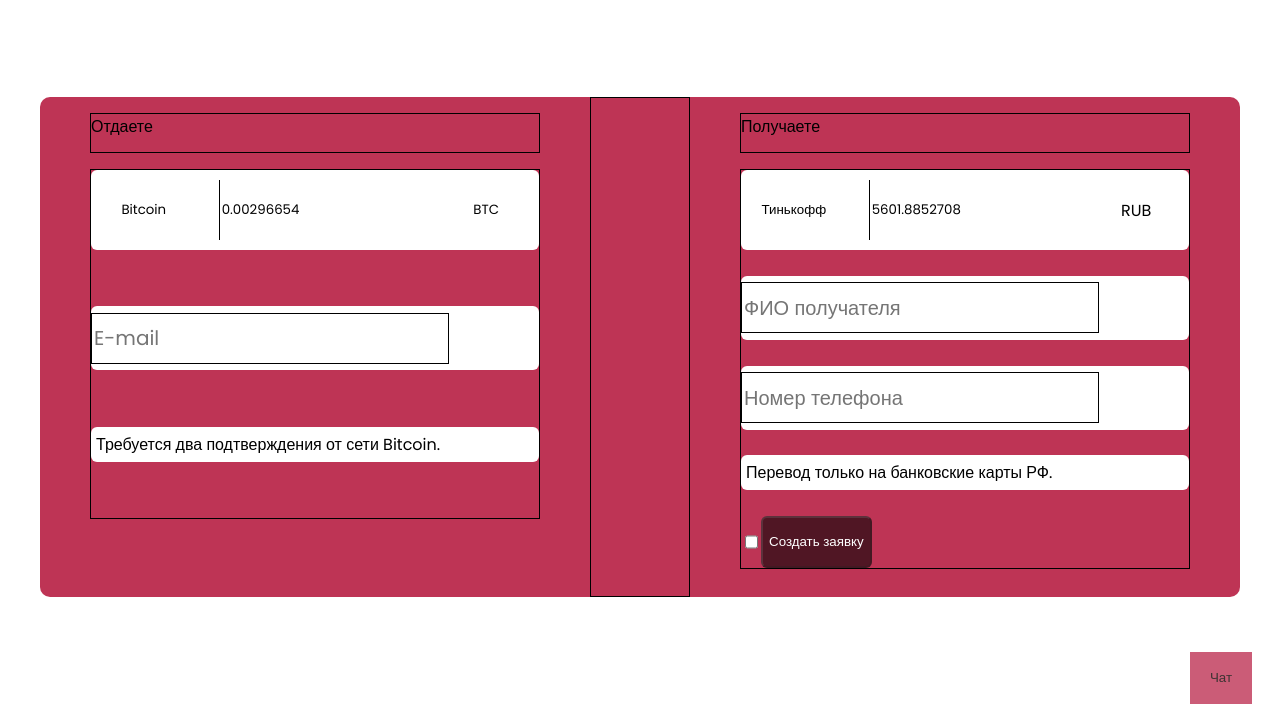
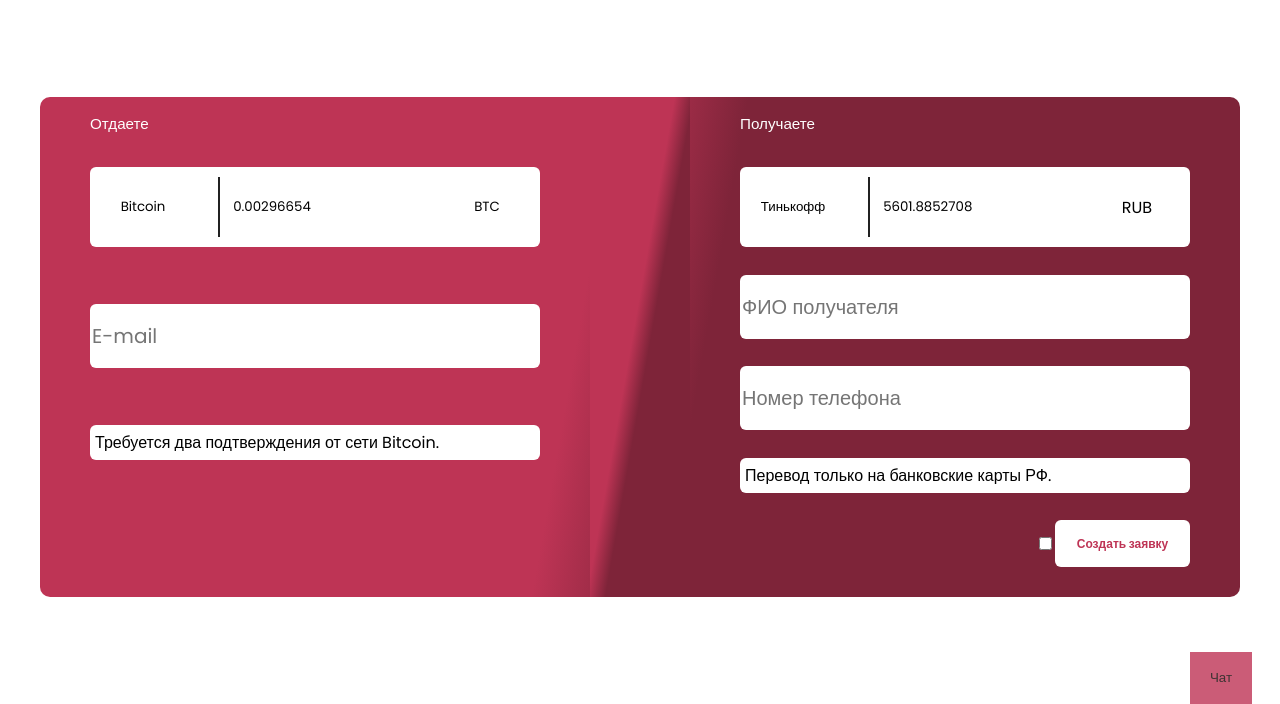
Before and after one commit to Bibiskop/Groups--project, a plain HTML site: page Groups project/main/Form.html in a window 1280 px wide. Shown: the part 73-777 px from the top of the page. Drawn offline with Linux system fonts and the light colour scheme.

Commit message:
Add files via upload

```diff
--- a/Groups project/main/convert.css
+++ b/Groups project/main/convert.css
@@ -53,12 +53,14 @@ header
     display: flex;
     width: 1200px;
     height: 500px;
-    background-color: #be3455;
+    background: linear-gradient(100deg, #BE3455 45%, #7e2439 55%);
+    border-radius: 10PX;
     /* background: linear-gradient(105deg, rgba(255,225,2,1) 0%, rgba(255,225,2,1) 59%, rgba(233,206,6,1) 59%, rgba(243,218,31,1) 60%, rgba(243,218,31,1) 100%); */
-    border-radius: 10px;
+
 }
 
 .main__give, .main__take{
+    border-radius: 50%;
     display: flex;
     flex-wrap: wrap;
     width: 550px;
@@ -66,9 +68,10 @@ header
 }
 
 .txt{
+    font-size: 1.9vh;
+    color: white;
     width: 450px;
     margin-left: 50px;
-    border: 1px solid black;
     height: 40px;
 }
 
@@ -80,13 +83,21 @@ header
 }
 
 .submit{
-    background: rgba(0, 0, 0, 0.578);
-    color: white;
+    border: none;
+    font-size: 1.5vh;
+    font-weight: bolder;
+    width: 30%;
+    background: rgb(255, 255, 255);
+    color: #BE3455;
     border-radius: 6px;
 }
 
 .submit:hover{
-    background: black;
+    box-shadow: rgb(255, 255, 255) 3px 3px;
+    border-top: white solid 1px;
+    border-left: white solid 1px;
+    background: #BE3455;
+    color: white;
 }
 
 .give{
@@ -103,7 +114,7 @@ header
     margin-right: 50px;
     margin-left: 50px;
     width: 450px;
-    border: 1px solid black;
+    justify-content: flex-end;
 }
 
 /* (ОТДАТЬ) Блок фильтра валюты */
@@ -211,10 +222,10 @@ header
 .give__valute-inp, .take__valute-inp{
     width: 45%;
     border-right: 0px;
-    border-left: 1px solid black;
     border-top: 0px;
     border-bottom: 0px;
     outline: none;
+    padding: 3%;
 }
 
 .typeOfValute{
@@ -261,9 +272,8 @@ header
 
 
 .give__email-input, .take__number-input, .take__fullName-input, .take__qiwi-input{
-    border: 1px solid black;
-    /* border: none; */
     outline: none;
+    border: none;
     font-size: 20px;
     height: 80%;
     width: 80%;
@@ -277,7 +287,7 @@ header
 /* Блок реверса */
 
 .middle{
-    border: 1px solid black;
+    background: linear-gradient(100deg, #BE3455 45%, #7e2439 55%);
     width: 100px;
 }
 
@@ -287,9 +297,6 @@ header
 
 /* (ПОЛУЧИТЬ) Блок фильтра валюты  */
 
-.take{
-    border: 1px solid black;
-}
 
 
 
@@ -321,8 +328,9 @@ header
 }
 
 .footer {
+    border-radius: 15px;
     display: flex;
-    background: linear-gradient(100deg, #445fb6 45%, #1e4775 55%);
+    background: linear-gradient(100deg, #BE3455 45%, #7e2439 55%);
     justify-content: space-evenly;
 }
 
```
